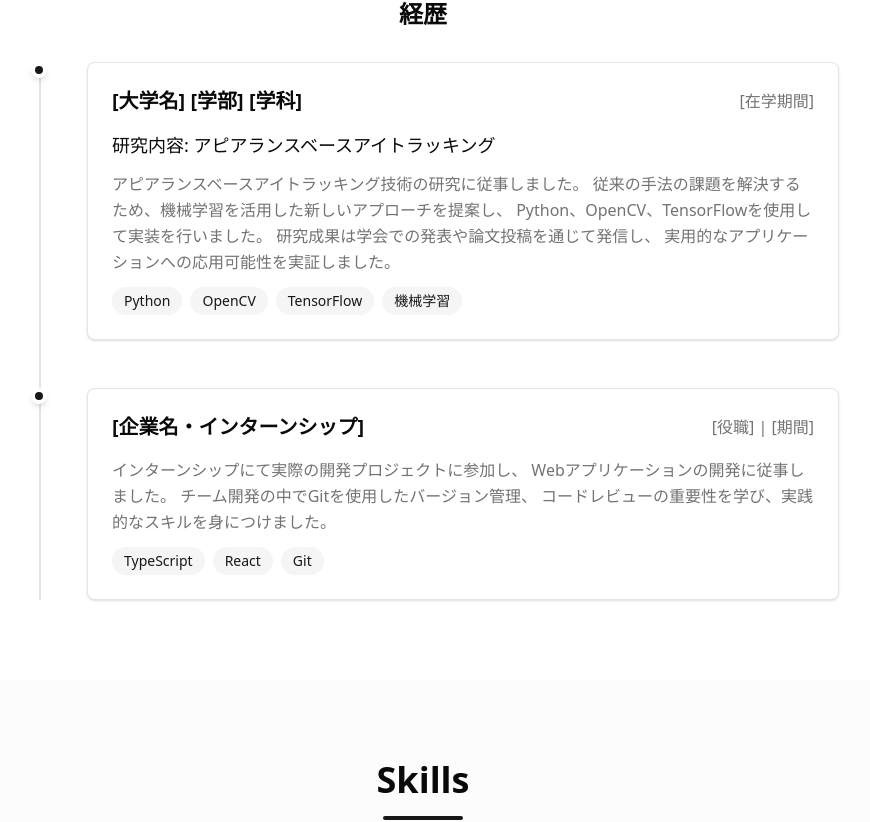
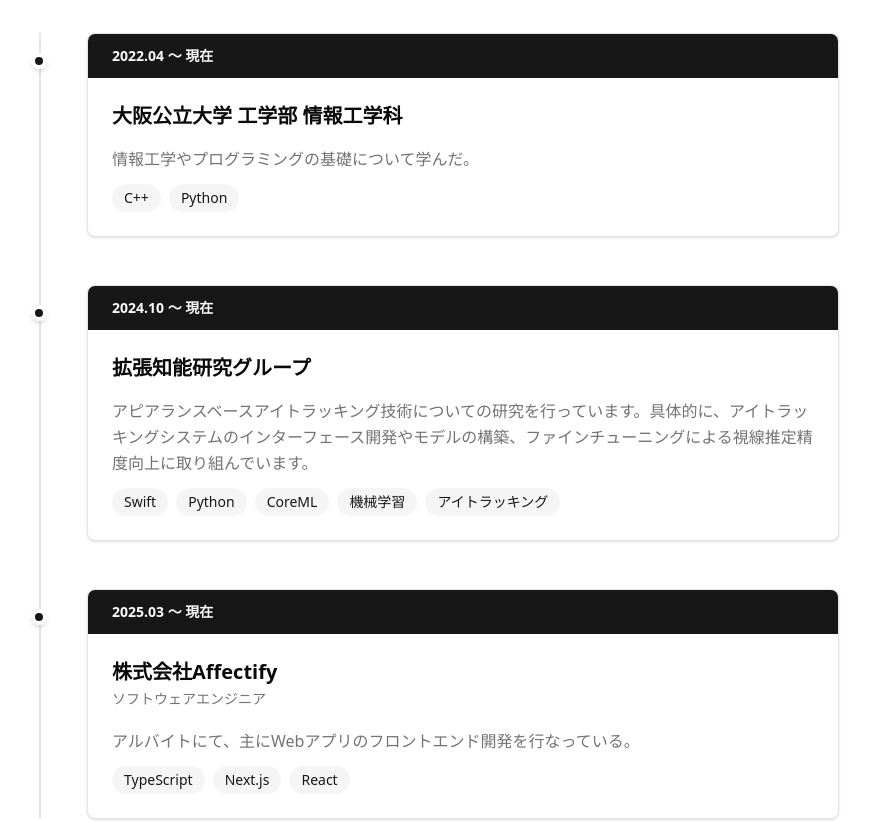
Before and after one commit to saKana6535/portfolio_v1, a Next.js app: page / in a window 1280 px wide. Shown: the part 1098-1920 px from the top of the page, without its empty margins (217-1087 px from the left). Built offline with nearby package versions, Linux system fonts and the light colour scheme.

Commit message:
refactor: AboutMeを変更しやすいようリファクタリング

```diff
--- a/src/components/About.tsx
+++ b/src/components/About.tsx
@@ -1,4 +1,116 @@
+interface Experience {
+  period: {
+    start: string
+    end: string | null // nullの場合は「現在」
+  }
+  title: string
+  subtitle?: string
+  description?: string
+  tags?: string[]
+}
+
+interface ExperienceItemProps {
+  experience: Experience
+}
+
+function ExperienceItem({ experience }: ExperienceItemProps) {
+  const formatPeriod = () => {
+    const end = experience.period.end || '現在'
+    return `${experience.period.start} 〜 ${end}`
+  }
+
+  return (
+    <div className="relative">
+      {/* タイムライン円 */}
+      <div className="absolute left-6 w-4 h-4 bg-primary rounded-full border-4 border-background shadow-md" style={{top: '20px'}}></div>
+
+      <div className="ml-20">
+        {/* 統合されたコンテンツタイル */}
+        <div className="bg-card border border-border rounded-lg shadow-sm overflow-hidden">
+          {/* ヘッダー部分（期間表示） */}
+          <div className="bg-primary text-primary-foreground px-6 py-3">
+            <div className="flex flex-col sm:flex-row sm:items-center sm:justify-between">
+              <span className="font-bold text-sm">{formatPeriod()}</span>
+            </div>
+          </div>
+
+          {/* コンテンツ部分 */}
+          <div className="p-6">
+            <div className="mb-4">
+              <h4 className="text-xl font-semibold text-foreground">
+                {experience.title}
+              </h4>
+              {experience.subtitle && (
+                <span className="text-sm text-muted-foreground">
+                  {experience.subtitle}
+                </span>
+              )}
+            </div>
+            <div className="space-y-3">
+              <p className="text-muted-foreground leading-relaxed">
+                {experience.description}
+              </p>
+              {experience.tags && experience.tags.length > 0 && (
+                <div className="flex flex-wrap gap-2">
+                  {experience.tags.map((tag, index) => (
+                    <span key={index} className="px-3 py-1 bg-secondary text-secondary-foreground rounded-full text-sm">
+                      {tag}
+                    </span>
+                  ))}
+                </div>
+              )}
+            </div>
+          </div>
+        </div>
+      </div>
+    </div>
+  )
+}
+
 export function About() {
+  // 経歴データ（新しい経歴を追加するにはここに追加）
+  const experiences: Experience[] = [
+    {
+      period: {
+        start: '2022.04',
+        end: null // 現在
+      },
+      title: '大阪公立大学 工学部 情報工学科',
+      description: '情報工学やプログラミングの基礎について学んだ。',
+      tags: ['C++', 'Python'],
+    },
+    {
+      period: {
+        start: '2024.10',
+        end: null // 現在
+      },
+      title: '拡張知能研究グループ',
+      description: 'アピアランスベースアイトラッキング技術についての研究を行っています。具体的に、アイトラッキングシステムのインターフェース開発やモデルの構築、ファインチューニングによる視線推定精度向上に取り組んでいます。',
+      tags: ['Swift', 'Python', 'CoreML', '機械学習', 'アイトラッキング'],
+    },
+    {
+      period: {
+        start: '2025.03',
+        end: null //現在
+      },
+      title: '株式会社Affectify',
+      subtitle: 'ソフトウェアエンジニア',
+      description: 'アルバイトにて、主にWebアプリのフロントエンド開発を行なっている。',
+      tags: ['TypeScript', 'Next.js', 'React'],
+    },
+    // 新しい経歴を追加する場合はここに追加
+    // タグなしの経歴例：
+    // {
+    //   period: {
+    //     start: '2024.01',
+    //     end: '2024.03'
+    //   },
+    //   title: '経歴タイトル',
+    //   description: '詳細説明...',
+    //   // tags は省略可能
+    // }
+  ]
+
   return (
     <section id="about" className="py-20 bg-background">
       <div className="max-w-4xl mx-auto px-4 sm:px-6 lg:px-8">
@@ -14,9 +126,9 @@ export function About() {
         <div className="mb-16">
           <div className="bg-card border border-border rounded-lg p-8 shadow-sm">
             <p className="text-lg leading-relaxed text-muted-foreground">
-              エンジニアリングに対する情熱を持ち、技術を通じて価値のあるソリューションを創造することに喜びを感じています。
-              常に新しい技術に挑戦し、学び続けることで、より良いプロダクトづくりに貢献したいと考えています。
-              チームワークを大切にし、協力しながら課題解決に取り組むことを得意としています。
+              2002年11月生まれ<br />
+              出身: 福井県<br />
+              趣味: ゲーム、サッカー、バドミントン
             </p>
           </div>
         </div>
@@ -32,84 +144,9 @@ export function About() {
             <div className="absolute left-8 top-0 bottom-0 w-0.5 bg-border"></div>
 
             <div className="space-y-12">
-              {/* 学歴 */}
-              <div className="relative">
-                <div className="absolute left-6 w-4 h-4 bg-primary rounded-full border-4 border-background shadow-md"></div>
-                <div className="ml-20">
-                  <div className="bg-card border border-border rounded-lg p-6 shadow-sm">
-                    <div className="flex flex-col md:flex-row md:items-center md:justify-between mb-4">
-                      <h4 className="text-xl font-semibold text-foreground">
-                        [大学名] [学部] [学科]
-                      </h4>
-                      <span className="text-sm text-muted-foreground md:text-base">
-                        [在学期間]
-                      </span>
-                    </div>
-                    <div className="space-y-3">
-                      <h5 className="text-lg font-medium text-foreground">
-                        研究内容: アピアランスベースアイトラッキング
-                      </h5>
-                      <p className="text-muted-foreground leading-relaxed">
-                        アピアランスベースアイトラッキング技術の研究に従事しました。
-                        従来の手法の課題を解決するため、機械学習を活用した新しいアプローチを提案し、
-                        Python、OpenCV、TensorFlowを使用して実装を行いました。
-                        研究成果は学会での発表や論文投稿を通じて発信し、
-                        実用的なアプリケーションへの応用可能性を実証しました。
-                      </p>
-                      <div className="flex flex-wrap gap-2">
-                        <span className="px-3 py-1 bg-secondary text-secondary-foreground rounded-full text-sm">
-                          Python
-                        </span>
-                        <span className="px-3 py-1 bg-secondary text-secondary-foreground rounded-full text-sm">
-                          OpenCV
-                        </span>
-                        <span className="px-3 py-1 bg-secondary text-secondary-foreground rounded-full text-sm">
-                          TensorFlow
-                        </span>
-                        <span className="px-3 py-1 bg-secondary text-secondary-foreground rounded-full text-sm">
-                          機械学習
-                        </span>
-                      </div>
-                    </div>
-                  </div>
-                </div>
-              </div>
-
-              {/* 職歴（サンプル） */}
-              <div className="relative">
-                <div className="absolute left-6 w-4 h-4 bg-primary rounded-full border-4 border-background shadow-md"></div>
-                <div className="ml-20">
-                  <div className="bg-card border border-border rounded-lg p-6 shadow-sm">
-                    <div className="flex flex-col md:flex-row md:items-center md:justify-between mb-4">
-                      <h4 className="text-xl font-semibold text-foreground">
-                        [企業名・インターンシップ]
-                      </h4>
-                      <span className="text-sm text-muted-foreground md:text-base">
-                        [役職] | [期間]
-                      </span>
-                    </div>
-                    <div className="space-y-3">
-                      <p className="text-muted-foreground leading-relaxed">
-                        インターンシップにて実際の開発プロジェクトに参加し、
-                        Webアプリケーションの開発に従事しました。
-                        チーム開発の中でGitを使用したバージョン管理、
-                        コードレビューの重要性を学び、実践的なスキルを身につけました。
-                      </p>
-                      <div className="flex flex-wrap gap-2">
-                        <span className="px-3 py-1 bg-secondary text-secondary-foreground rounded-full text-sm">
-                          TypeScript
-                        </span>
-                        <span className="px-3 py-1 bg-secondary text-secondary-foreground rounded-full text-sm">
-                          React
-                        </span>
-                        <span className="px-3 py-1 bg-secondary text-secondary-foreground rounded-full text-sm">
-                          Git
-                        </span>
-                      </div>
-                    </div>
-                  </div>
-                </div>
-              </div>
+              {experiences.map((experience, index) => (
+                <ExperienceItem key={index} experience={experience} />
+              ))}
             </div>
           </div>
         </div>
```
